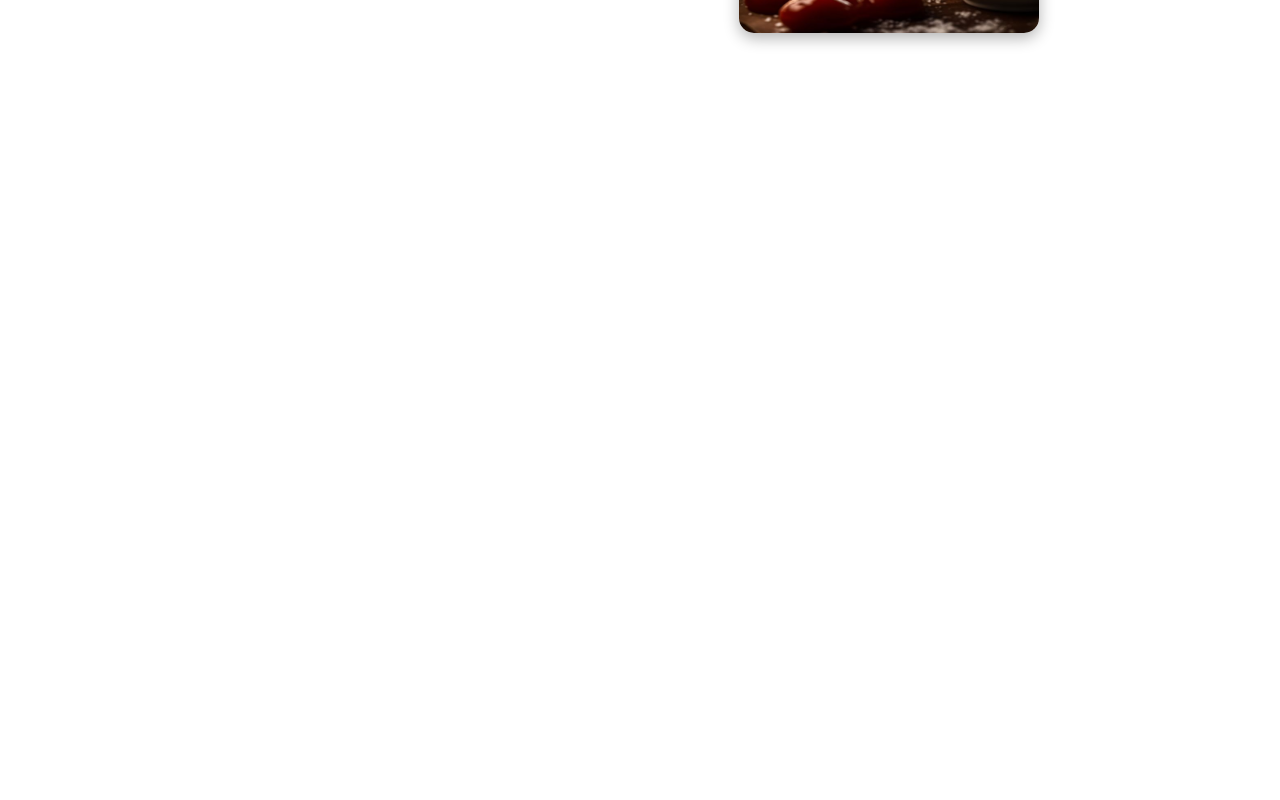
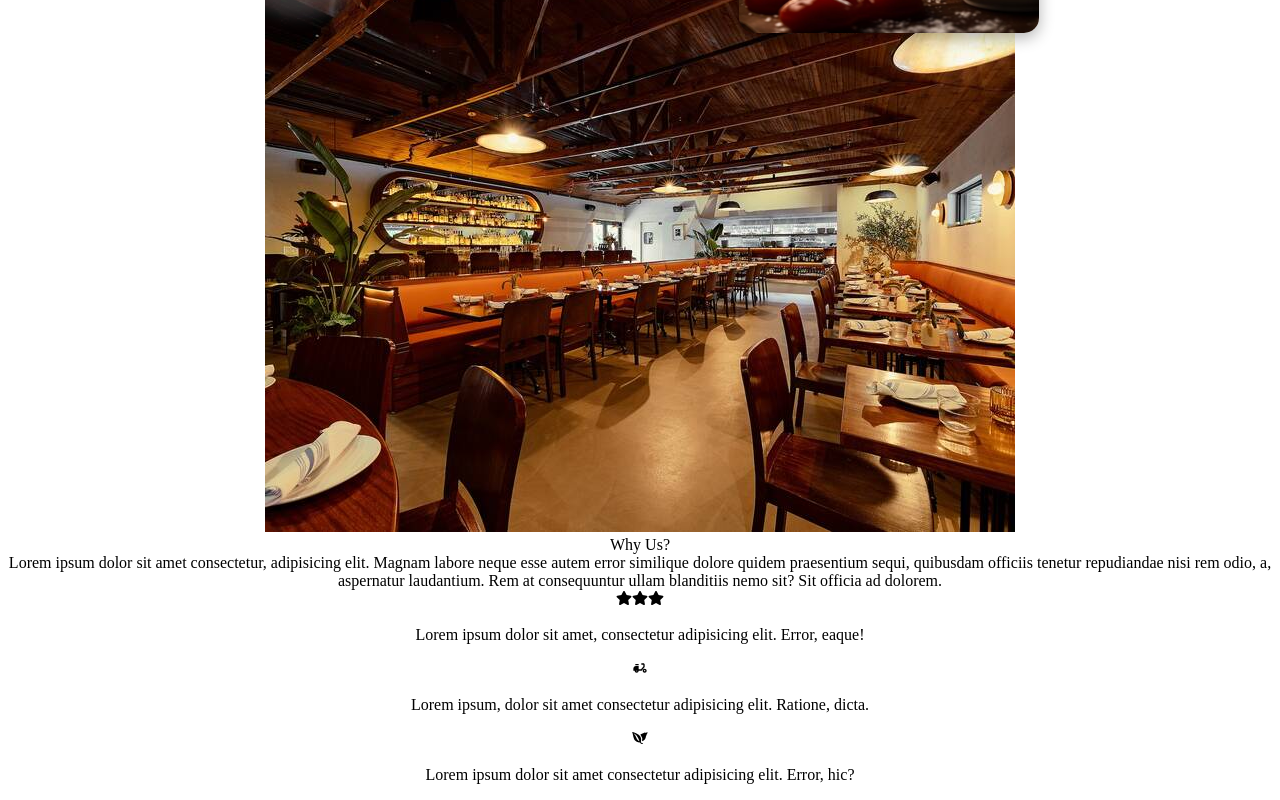
Before and after one commit to githinjiEssy/meal-ordering-system, a React (Create React App) app in the folder client/: page / in a window 1280 px wide. Shown: the part 768-1568 px from the top of the page. Before the commit the page ends 869 px from the top, so only its background shows below. Built offline with nearby package versions, Linux system fonts and the light colour scheme; a web font is replaced by a local one.

Commit message:
tailwind installations and about section

```diff
--- a/client/package.json
+++ b/client/package.json
@@ -13,5 +13,8 @@
     "build": "react-scripts build",
     "test": "react-scripts test --env=jsdom",
     "eject": "react-scripts eject"
+  },
+  "devDependencies": {
+    "tailwindcss": "^3.4.14"
   }
 }
--- a/client/src/Componets/Home page/About.jsx
+++ b/client/src/Componets/Home page/About.jsx
@@ -1,8 +1,60 @@
-import React from 'react'
+import React from 'react';
+import "./About.css";
+import { FaStar } from "react-icons/fa";
+import { MdDeliveryDining } from "react-icons/md";
+import { SiCodefresh } from "react-icons/si";
+
 
 function About() {
+
   return (
-    <div>About</div>
+    <div className="about__section">
+
+      <div className="about_title">About Us</div>
+
+      <div className="header_wrapper">
+        <div className="about__left">
+          <img src="/images/about.png" alt="" className="about__img" />
+          <div className="about_empty"></div>
+        </div>
+
+        <div className="about__right">
+          <div className="about__subtitle">Why Us?</div>
+
+          <div className="about__text">
+            Lorem ipsum dolor sit amet consectetur, adipisicing elit. Magnam labore neque esse autem error similique dolore quidem praesentium sequi, quibusdam officiis tenetur repudiandae nisi rem odio, a, aspernatur laudantium. Rem at consequuntur ullam blanditiis nemo sit? Sit officia ad dolorem.
+          </div>
+
+          <div className="about__icons">
+            <div className="ratings">
+              <FaStar />
+              <FaStar />
+              <FaStar />
+
+              <p className="rating_next">
+                Lorem ipsum dolor sit amet, consectetur adipisicing elit. Error, eaque!
+              </p>
+            </div>
+
+            <div className="fast_delivery">
+              <MdDeliveryDining />
+
+              <p className="fast_delivert-text">
+                Lorem ipsum, dolor sit amet consectetur adipisicing elit. Ratione, dicta.
+              </p>
+            </div>
+
+            <div className="fresh_food">
+              <SiCodefresh />
+
+              <p className="fresh_text">
+                Lorem ipsum dolor sit amet consectetur adipisicing elit. Error, hic?
+              </p>
+            </div>
+          </div>
+        </div>
+      </div>
+    </div>
   )
 }
 
--- a/client/src/Componets/Home page/Header.css
+++ b/client/src/Componets/Home page/Header.css
@@ -9,15 +9,12 @@
     --radius-8: 40%;
 }
 
-body {
+.header-container {
+    height: 90vh;
     background: var(--primary-color);
     background: linear-gradient(0deg, rgb(0, 0, 0) 0%, rgb(143, 21, 21) 100%);
     background-size: cover;
     background-repeat: no-repeat;
-}
-
-.header-container {
-    height: 90vh;
 }
 
 .header-wrapper {
--- a/client/src/index.css
+++ b/client/src/index.css
@@ -1,4 +1,8 @@
 @import url('https://fonts.googleapis.com/css2?family=Inria+Serif:ital,wght@0,300;0,400;0,700;1,300;1,400;1,700&family=Inter:ital,opsz,wght@0,14..32,100..900;1,14..32,100..900&display=swap');
+
+@tailwind base;
+@tailwind components;
+@tailwind utilities;
 
 :root {
   --primary-color: #8F1515;
```
Also changed, not shown: client/tailwind.config.js (added, +8 -0 lines), client/public/images/about.png (added), 1 other file (tests, documents, lock files or other folders).
